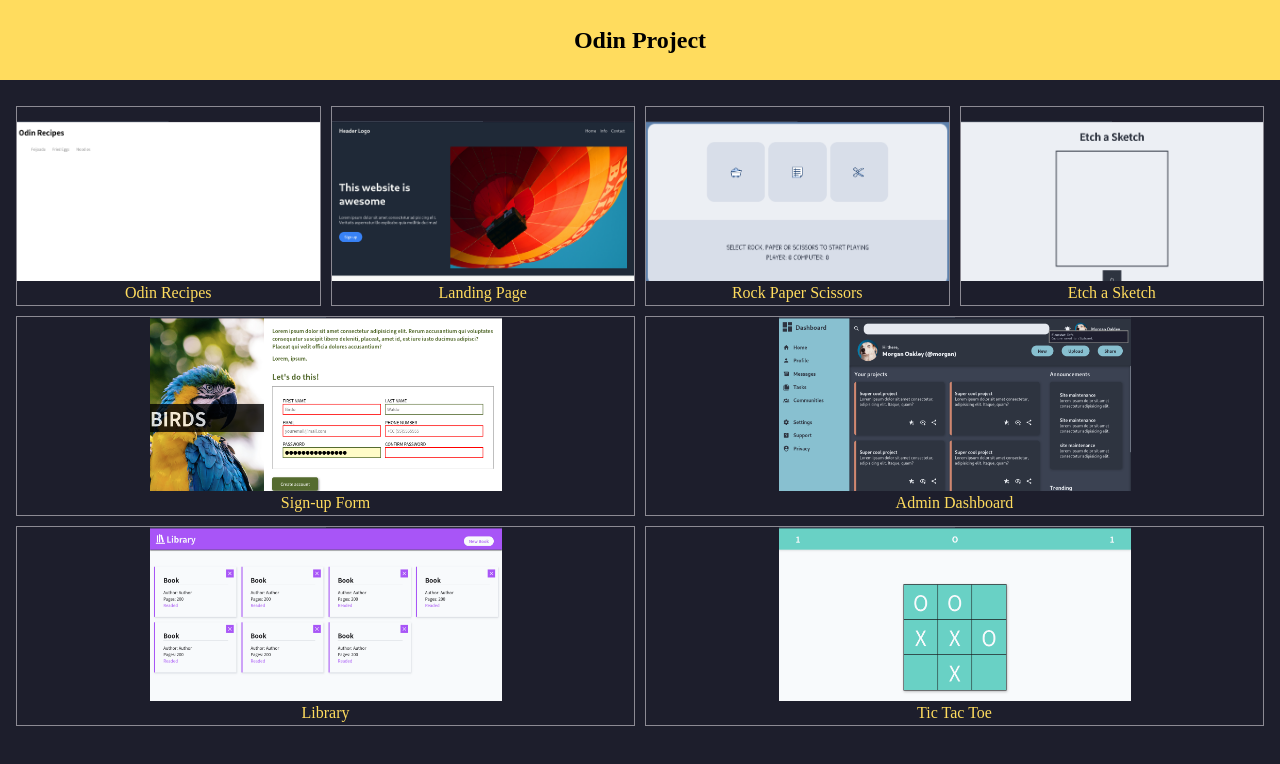
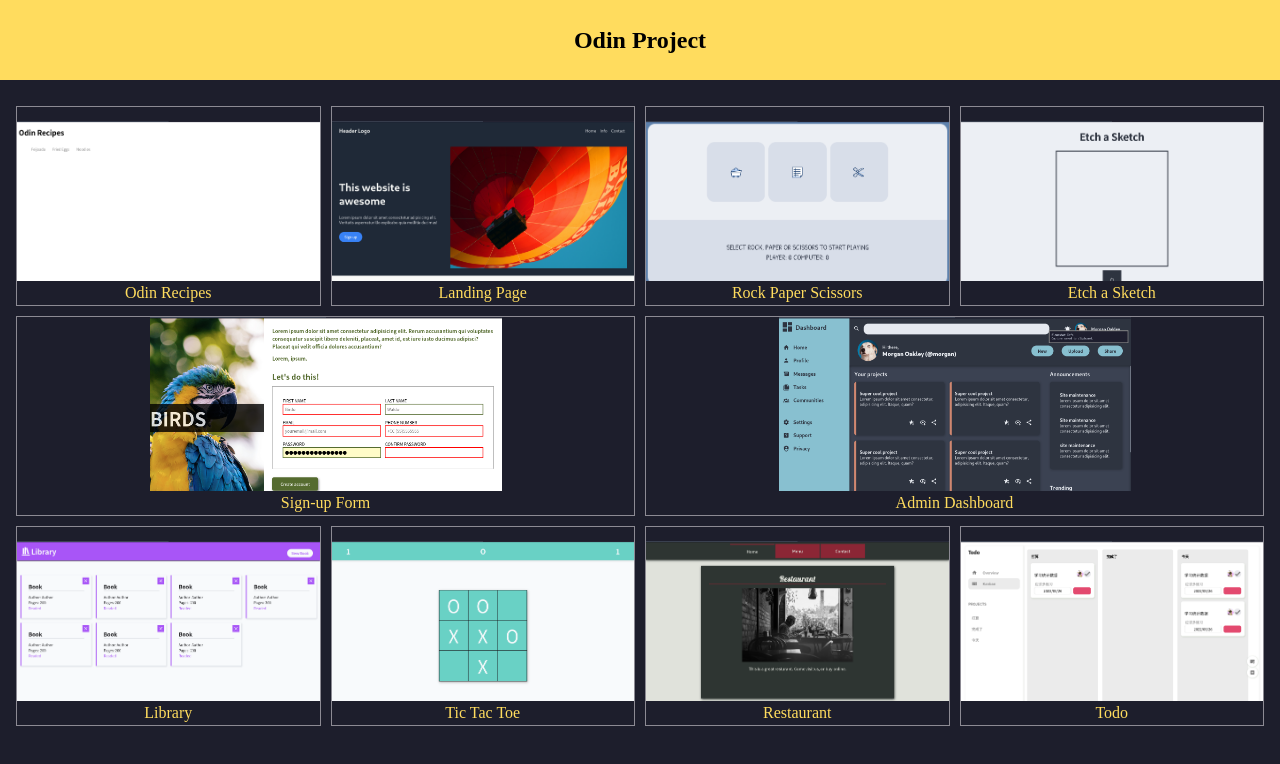
Before and after one commit to CauanOli/odinproject-gh, a plain HTML site: page index.html in a window 1280 px wide. Drawn offline with Linux system fonts and the light colour scheme.

Commit message:
add files from project and restaurant

```diff
--- a/index.html
+++ b/index.html
@@ -33,6 +33,8 @@
             <div class="javascript container">
                 <li><a href="./javascript/library/index.html"><img src="./images/library.png" alt=""><span>Library</span></a></li>
                 <li><a href="./javascript/tictactoe/index.html"><img src="./images/tictactoe.png" alt=""><span>Tic Tac Toe</span></a></li>
+                <li><a href="./javascript/restaurant/dist/index.html"><img src="./images/restaurant.png" alt=""><span>Restaurant</span></a></li>
+                <li><a href="./javascript/todo/dist/index.html"><img src="./images/todo.png" alt=""><span>Todo</span></a></li>
             </div>
 
         </ul>
```
Also changed, not shown: images/restaurant.png (added), images/todo.png (added), javascript/restaurant/dist/index.html.
